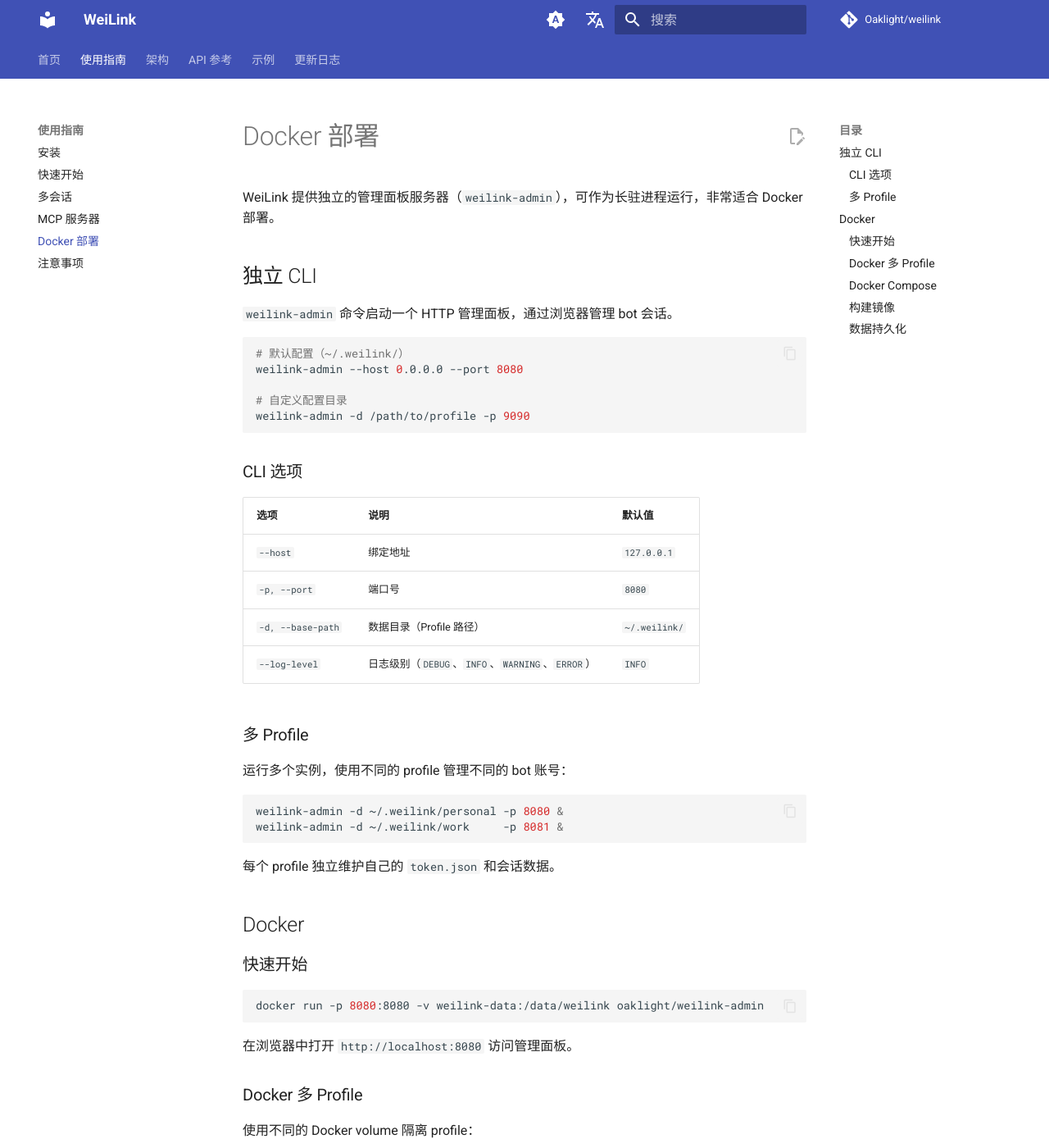
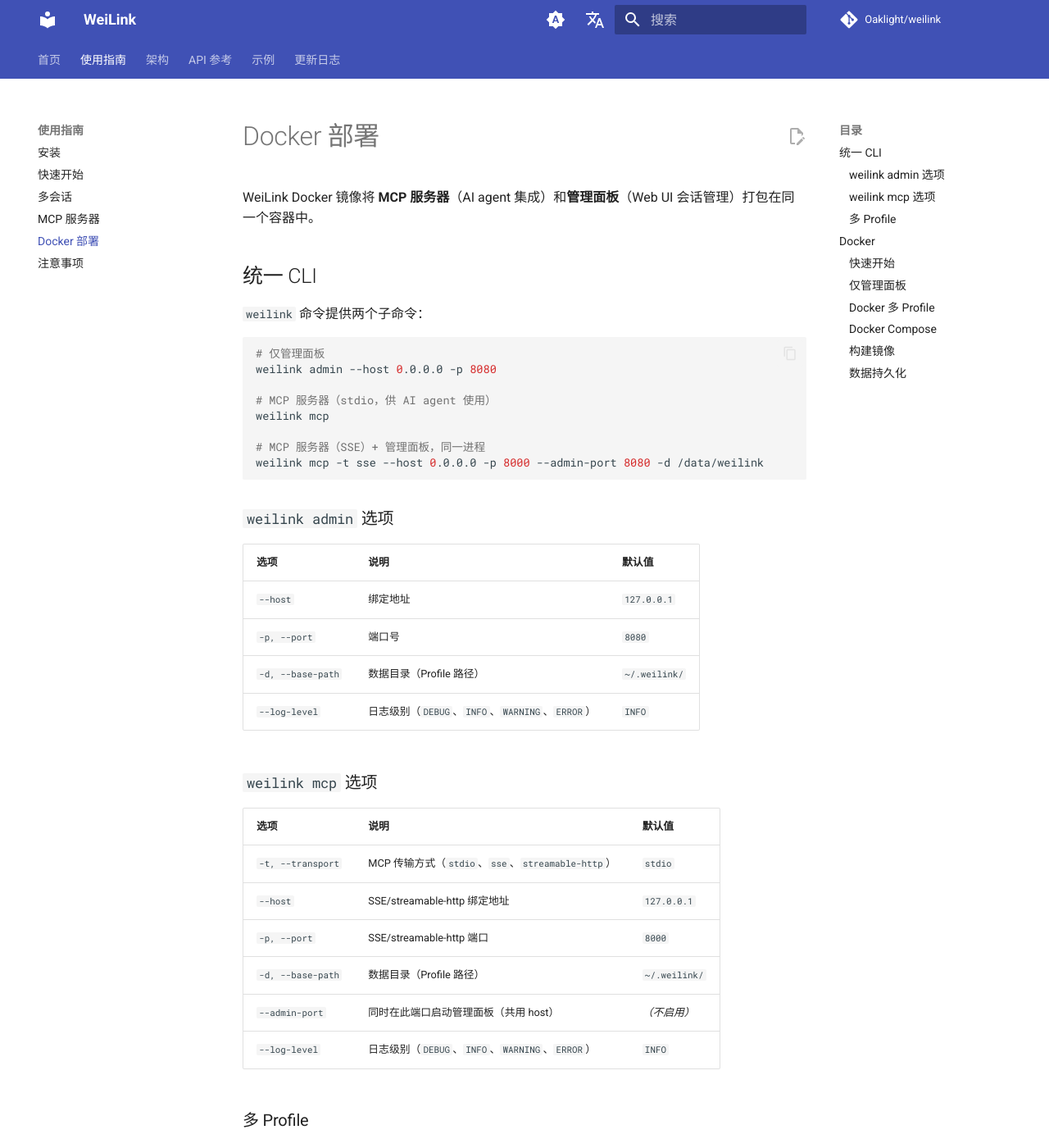
Before and after one commit to Oaklight/weilink, an MkDocs documentation site: the page built from docs/usage/docker.md, in a window 1280 px wide and 1400 px high. Shown: the whole window at 82% size. Built offline with MkDocs 1.6.1 and Material for MkDocs 9.7.7, drawn with Linux system fonts in a browser that asks for light colours; comment, search, counter and statistics services are not loaded; some of the changed text lies outside the part shown.

Commit message:
Update changelog, index, and docker docs for unified CLI

````diff
--- a/docs/usage/docker.md
+++ b/docs/usage/docker.md
@@ -1,20 +1,23 @@
 # Docker 部署
 
-WeiLink 提供独立的管理面板服务器（`weilink-admin`），可作为长驻进程运行，非常适合 Docker 部署。
+WeiLink Docker 镜像将 **MCP 服务器**（AI agent 集成）和**管理面板**（Web UI 会话管理）打包在同一个容器中。
 
-## 独立 CLI
+## 统一 CLI
 
-`weilink-admin` 命令启动一个 HTTP 管理面板，通过浏览器管理 bot 会话。
+`weilink` 命令提供两个子命令：
 
 ```bash
-# 默认配置（~/.weilink/）
-weilink-admin --host 0.0.0.0 --port 8080
+# 仅管理面板
+weilink admin --host 0.0.0.0 -p 8080
 
-# 自定义配置目录
-weilink-admin -d /path/to/profile -p 9090
+# MCP 服务器（stdio，供 AI agent 使用）
+weilink mcp
+
+# MCP 服务器（SSE）+ 管理面板，同一进程
+weilink mcp -t sse --host 0.0.0.0 -p 8000 --admin-port 8080 -d /data/weilink
 ```
 
-### CLI 选项
+### `weilink admin` 选项
 
 | 选项 | 说明 | 默认值 |
 |------|------|--------|
@@ -23,13 +26,24 @@ weilink-admin -d /path/to/profile -p 9090
 | `-d, --base-path` | 数据目录（Profile 路径） | `~/.weilink/` |
 | `--log-level` | 日志级别（`DEBUG`、`INFO`、`WARNING`、`ERROR`） | `INFO` |
 
+### `weilink mcp` 选项
+
+| 选项 | 说明 | 默认值 |
+|------|------|--------|
+| `-t, --transport` | MCP 传输方式（`stdio`、`sse`、`streamable-http`） | `stdio` |
+| `--host` | SSE/streamable-http 绑定地址 | `127.0.0.1` |
+| `-p, --port` | SSE/streamable-http 端口 | `8000` |
+| `-d, --base-path` | 数据目录（Profile 路径） | `~/.weilink/` |
+| `--admin-port` | 同时在此端口启动管理面板（共用 host） | *（不启用）* |
+| `--log-level` | 日志级别（`DEBUG`、`INFO`、`WARNING`、`ERROR`） | `INFO` |
+
 ### 多 Profile
 
 运行多个实例，使用不同的 profile 管理不同的 bot 账号：
 
 ```bash
-weilink-admin -d ~/.weilink/personal -p 8080 &
-weilink-admin -d ~/.weilink/work     -p 8081 &
+weilink admin -d ~/.weilink/personal -p 8080 &
+weilink admin -d ~/.weilink/work     -p 8081 &
 ```
 
 每个 profile 独立维护自己的 `token.json` 和会话数据。
@@ -39,10 +53,19 @@ weilink-admin -d ~/.weilink/work     -p 8081 &
 ### 快速开始
 
 ```bash
-docker run -p 8080:8080 -v weilink-data:/data/weilink oaklight/weilink-admin
+docker run -p 8000:8000 -p 8080:8080 -v weilink-data:/data/weilink oaklight/weilink
 ```
 
-在浏览器中打开 `http://localhost:8080` 访问管理面板。
+这将同时启动 MCP SSE 服务器（端口 8000）和管理面板（端口 8080）。在浏览器中打开 `http://localhost:8080` 管理会话。
+
+### 仅管理面板
+
+如果只需要管理面板而不需要 MCP 服务器：
+
+```bash
+docker run -p 8080:8080 -v weilink-data:/data/weilink oaklight/weilink \
+    weilink admin --host 0.0.0.0 -p 8080 -d /data/weilink
+```
 
 ### Docker 多 Profile
 
@@ -51,25 +74,26 @@ docker run -p 8080:8080 -v weilink-data:/data/weilink oaklight/weilink-admin
 ```bash
 # 个人 bot
 docker run -d --name weilink-personal \
-    -p 8080:8080 \
+    -p 8000:8000 -p 8080:8080 \
     -v weilink-personal:/data/weilink \
-    oaklight/weilink-admin
+    oaklight/weilink
 
 # 工作 bot
 docker run -d --name weilink-work \
-    -p 8081:8080 \
+    -p 8001:8000 -p 8081:8080 \
     -v weilink-work:/data/weilink \
-    oaklight/weilink-admin
+    oaklight/weilink
 ```
 
 ### Docker Compose
 
 ```yaml
 services:
-  weilink-admin:
-    image: oaklight/weilink-admin
+  weilink:
+    image: oaklight/weilink
     ports:
-      - "8080:8080"
+      - "8000:8000"  # MCP SSE
+      - "8080:8080"  # 管理面板
     volumes:
       - weilink-data:/data/weilink
     restart: unless-stopped
@@ -83,16 +107,18 @@ volumes:
 ```yaml
 services:
   bot-personal:
-    image: oaklight/weilink-admin
+    image: oaklight/weilink
     ports:
+      - "8000:8000"
       - "8080:8080"
     volumes:
       - personal-data:/data/weilink
     restart: unless-stopped
 
   bot-work:
-    image: oaklight/weilink-admin
+    image: oaklight/weilink
     ports:
+      - "8001:8000"
       - "8081:8080"
     volumes:
       - work-data:/data/weilink
````
Also changed, not shown: other parts of docs/usage/docker.md (+3 -4 lines), docs/changelog.md (+7 -1 lines), docs/index.md (+2 -1 lines).
